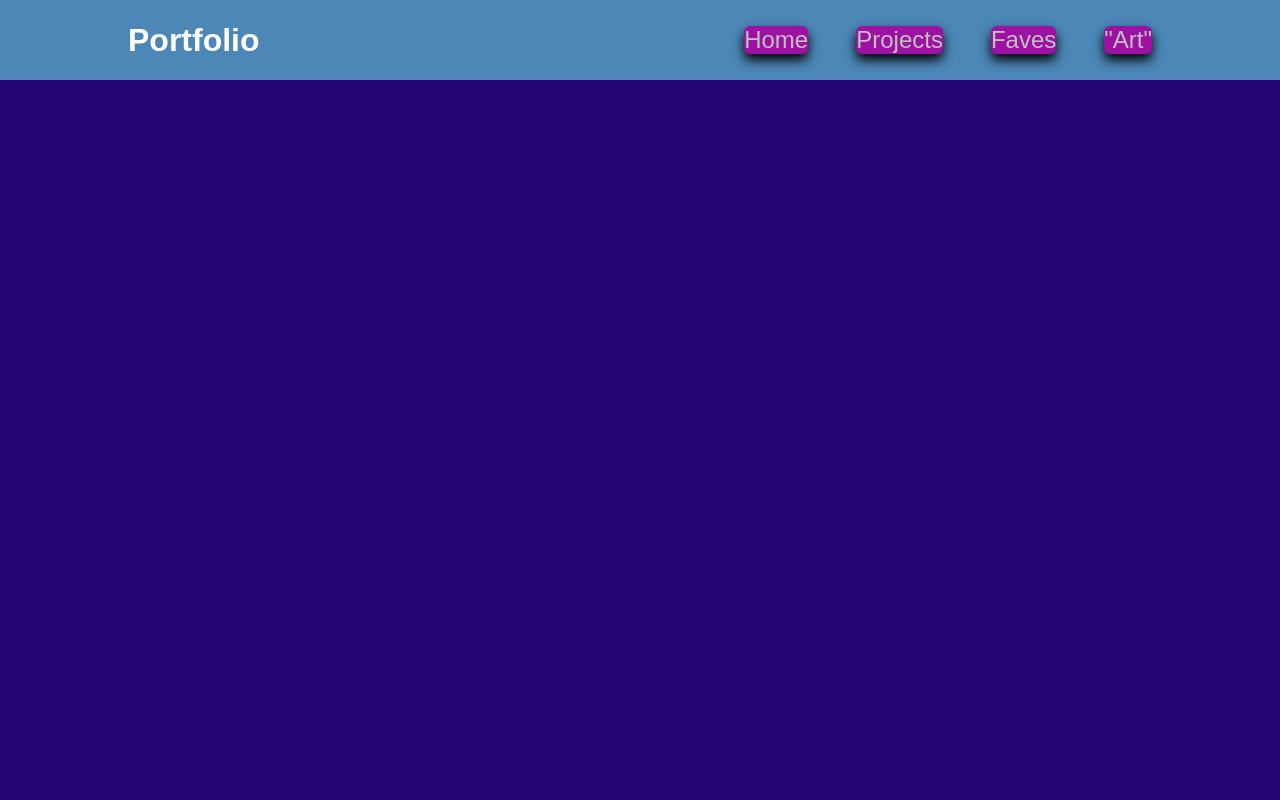
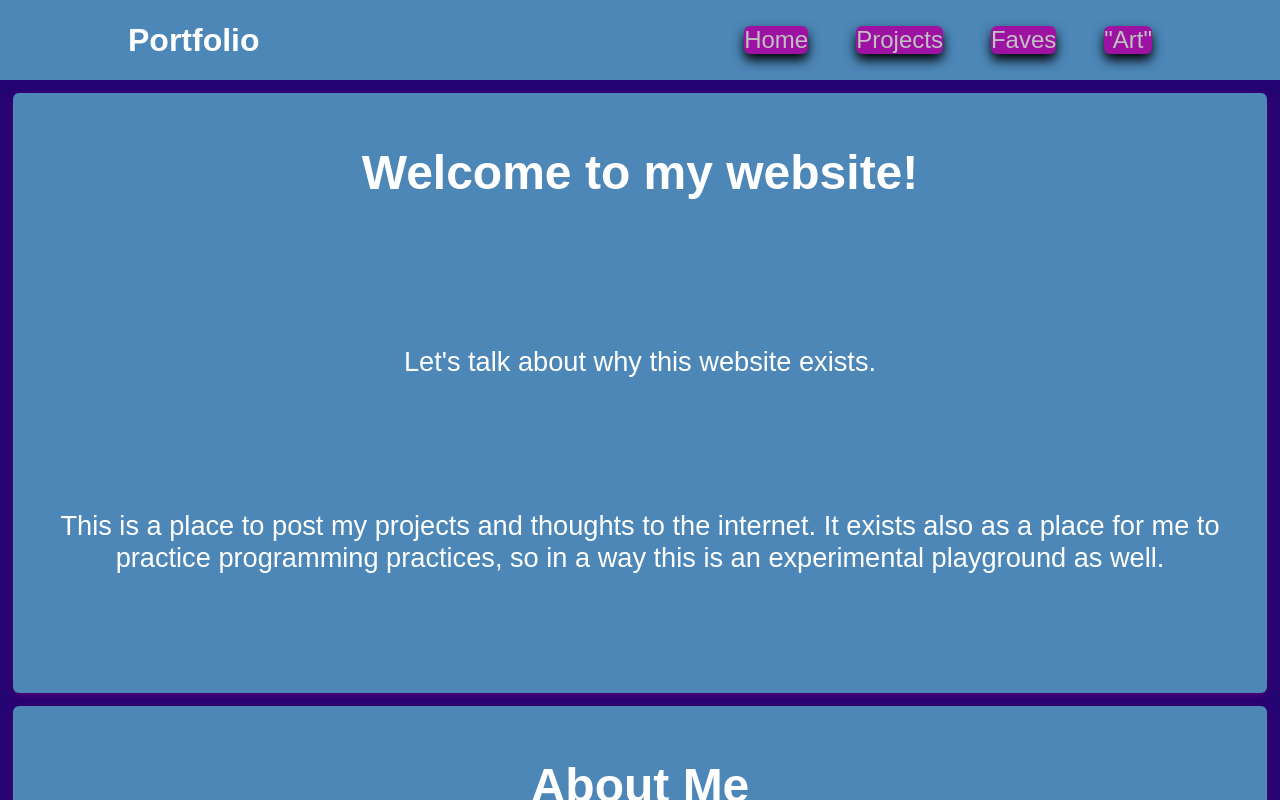
Before and after one commit to Bernbark/kory_stennett_static_site, a React (Create React App) app: page / in a window 1280 px wide. Shown: the top 800 px of the page. Built offline with nearby package versions, Linux system fonts and the light colour scheme.

Commit message:
Update App.js

```diff
--- a/src/App.js
+++ b/src/App.js
@@ -18,6 +18,7 @@ function App() {
     <Layout>
 
       <Routes>
+        <Route path="/" element={<HomePage />} />
         <Route path="/kory_stennett_static_site" element={<HomePage />} />
         <Route path="/new-meetup" element={<ProjectsPage />} />
         <Route path="/favorites" element={<FavoritesPage />} />
```
